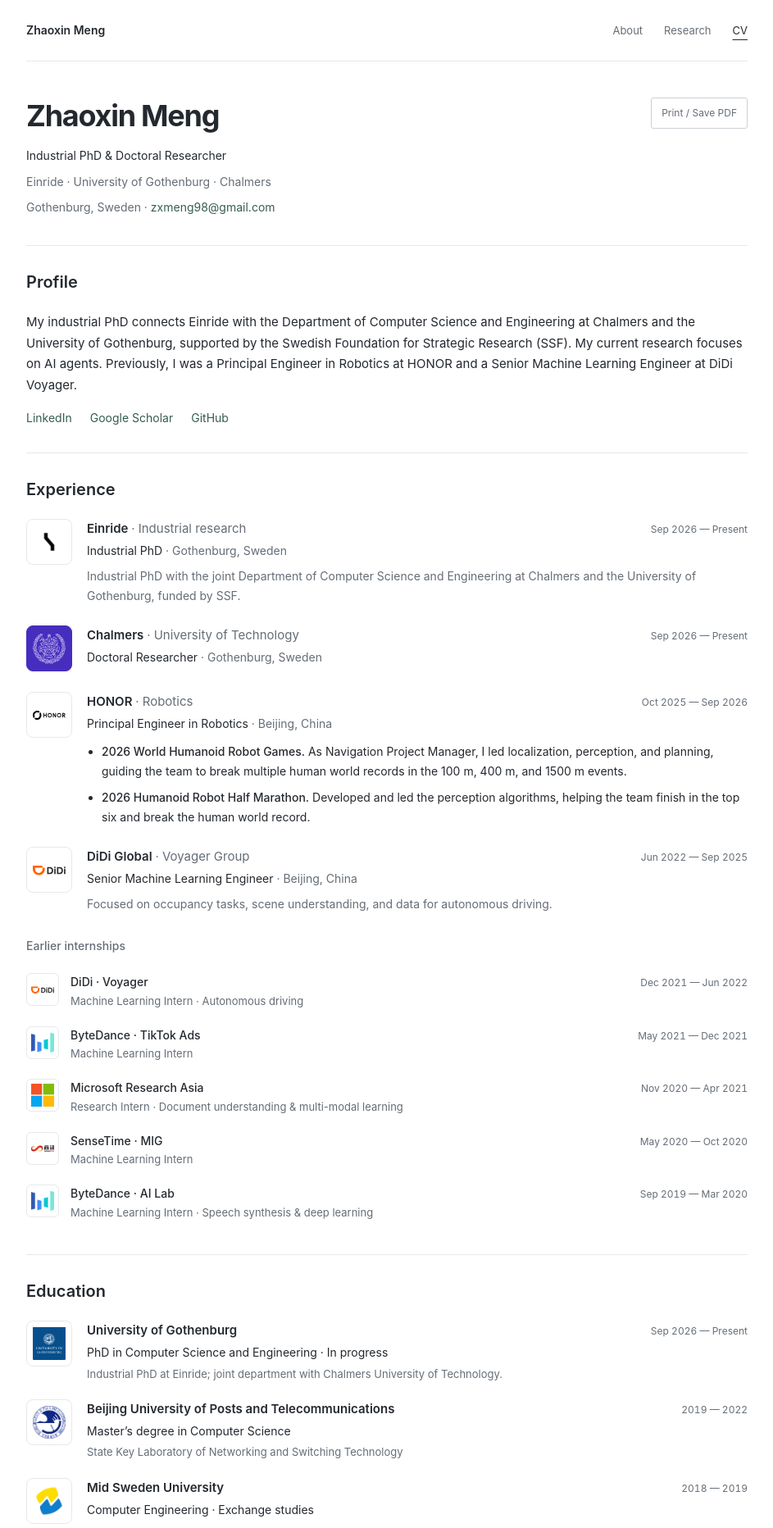
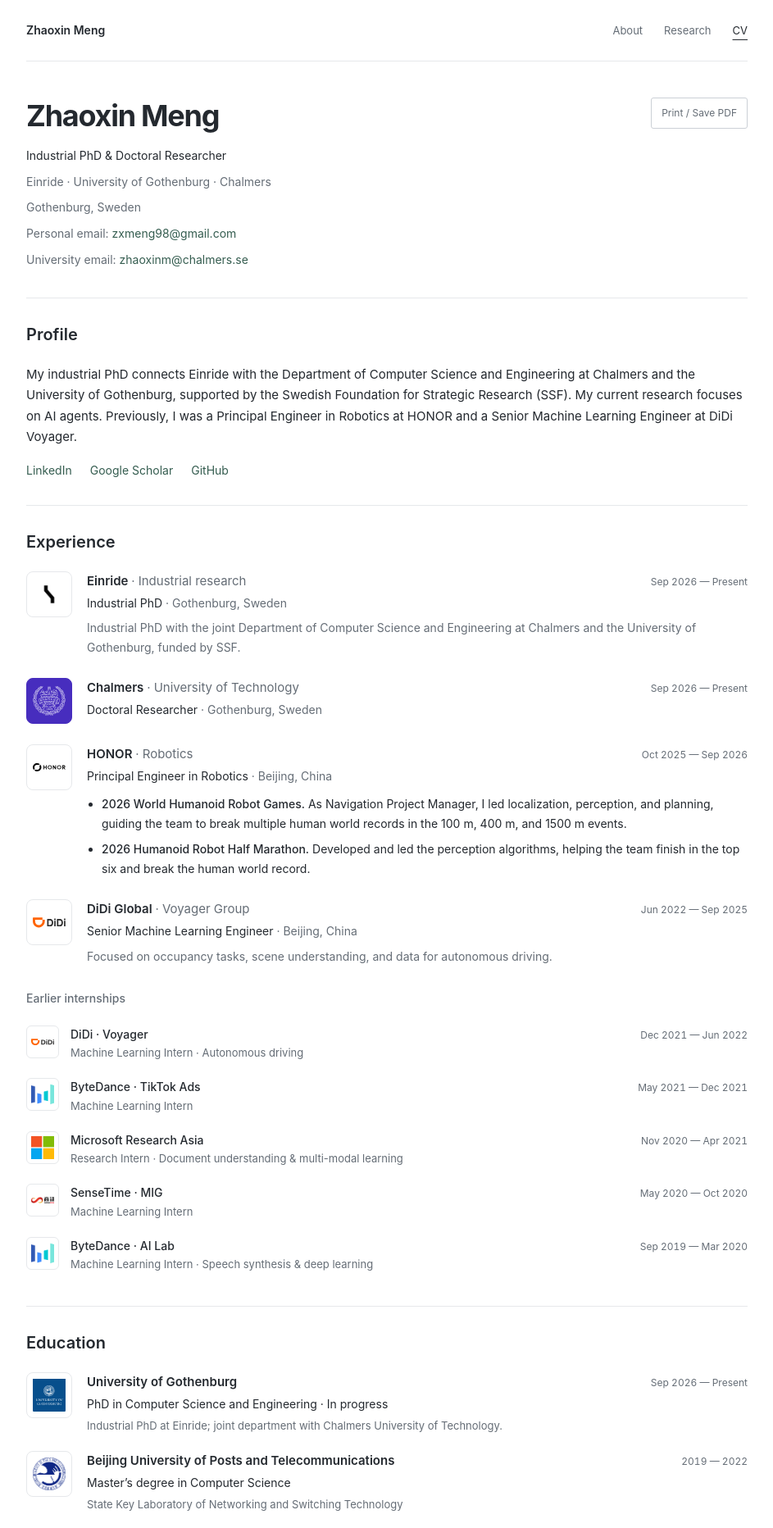
Before and after one commit to demerzel1/demerzel1.github.io, a Jekyll site: the page built from _pages/cv.md, in a window 1280 px wide. Shown: the top 1864 px of the page at 82% size, without its empty margins (168-1111 px from the left). Built offline with Jekyll 4.4.1, drawn with Linux system fonts in a browser that asks for light colours; some of the changed text lies outside the part shown.

Commit message:
List personal and university email addresses

```diff
--- a/_data/profile.yml
+++ b/_data/profile.yml
@@ -6,7 +6,11 @@ avatar: /images/zhaoxin-avatar.png
 role: Industrial PhD & Doctoral Researcher
 team: Einride · University of Gothenburg · Chalmers
 location: Gothenburg, Sweden
-email: zxmeng98@gmail.com
+emails:
+  - label: Personal
+    address: zxmeng98@gmail.com
+  - label: University
+    address: zhaoxinm@chalmers.se
 intro: I’m an Industrial PhD at Einride and a Doctoral Researcher at Chalmers and the University of Gothenburg, with a current research focus on AI agents.
 about: My industrial PhD connects Einride with the Department of Computer Science and Engineering at Chalmers and the University of Gothenburg, supported by the Swedish Foundation for Strategic Research (SSF). My current research focuses on AI agents. Previously, I was a Principal Engineer in Robotics at HONOR and a Senior Machine Learning Engineer at DiDi Voyager.
 links:
--- a/_layouts/profile.html
+++ b/_layouts/profile.html
@@ -29,7 +29,9 @@
     <main id="main" class="wrap" tabindex="-1">{{ content }}</main>
     <footer class="site-footer wrap">
       <p>© {{ site.time | date: '%Y' }} Zhaoxin Meng</p>
-      <a href="mailto:{{ site.data.profile.email }}">{{ site.data.profile.email }}</a>
+      <div class="footer-emails">
+        {% for email in site.data.profile.emails %}<p>{{ email.label }}: <a href="mailto:{{ email.address }}">{{ email.address }}</a></p>{% endfor %}
+      </div>
     </footer>
   </body>
 </html>
--- a/_pages/cv.md
+++ b/_pages/cv.md
@@ -14,7 +14,8 @@ redirect_from:
     <h1>Zhaoxin Meng</h1>
     <p>{{ site.data.profile.role }}</p>
     <p class="muted">{{ site.data.profile.team }}</p>
-    <p class="muted">{{ site.data.profile.location }} · <a href="mailto:{{ site.data.profile.email }}">{{ site.data.profile.email }}</a></p>
+    <p class="muted">{{ site.data.profile.location }}</p>
+    {% for email in site.data.profile.emails %}<p class="muted">{{ email.label }} email: <a href="mailto:{{ email.address }}">{{ email.address }}</a></p>{% endfor %}
   </div>
   <button class="print-button" type="button" hidden>Print / Save PDF</button>
 </header>
--- a/assets/css/profile.css
+++ b/assets/css/profile.css
@@ -79,6 +79,7 @@ strong { font-weight: 600; }
 .award-row p { font-size: 13px; }
 .site-footer { display: flex; flex-wrap: wrap; justify-content: space-between; gap: 10px 24px; border-top: 1px solid var(--line); padding: 22px 0 30px; color: var(--muted); font-size: 12px; }
 .site-footer a { color: var(--muted); }
+.footer-emails p + p { margin-top: 4px; }
 .page-intro h1 + p { margin-top: 14px; }
 .page-intro > a { display: inline-block; margin-top: 14px; font-size: 14px; }
 .cv-intro { display: flex; justify-content: space-between; gap: 24px; align-items: flex-start; }
```
Also changed, not shown: _pages/about.md (+1 -1 lines).
